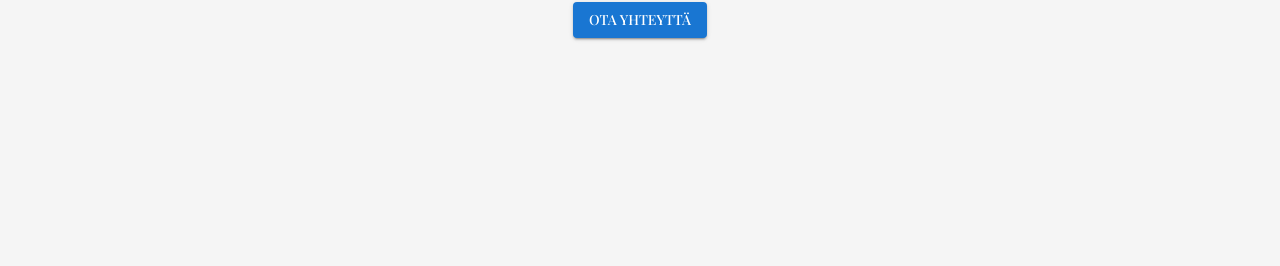
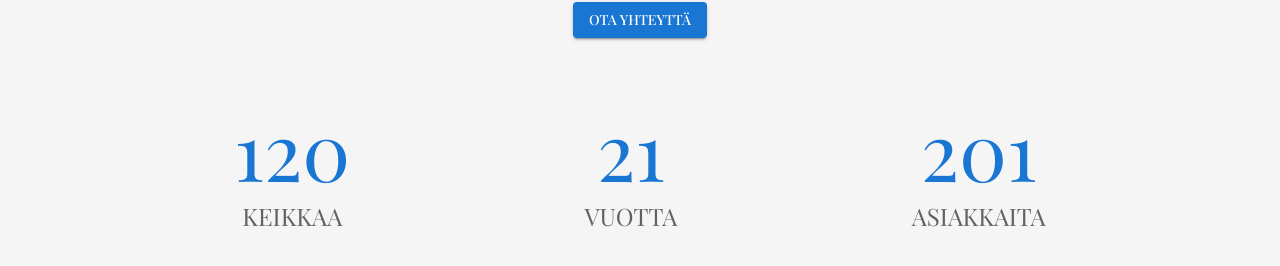
Before and after one commit to Shahtaa/PianoViihde, a React (Vite) app: page / in a window 1280 px wide. Shown: the part 1264-1530 px from the top of the page. Before the commit the page ends 1414 px from the top, so only its background shows below. Built offline with nearby package versions, Linux system fonts and the light colour scheme; no server answers; a web font is replaced by a local one.

Commit message:
Added CounterSection to Home

```diff
--- a/package.json
+++ b/package.json
@@ -14,8 +14,11 @@
     "@emotion/styled": "^11.13.0",
     "@mui/icons-material": "^6.1.6",
     "@mui/material": "^6.1.6",
+    "axios": "^1.7.7",
     "react": "^18.3.1",
+    "react-countup": "^6.5.3",
     "react-dom": "^18.3.1",
+    "react-intersection-observer": "^9.13.1",
     "react-router-dom": "^6.27.0",
     "swiper": "^9.4.1"
   },
--- a/src/components/Home/CounterSection/CounterSection.jsx
+++ b/src/components/Home/CounterSection/CounterSection.jsx
@@ -1,7 +1,67 @@
 import React from 'react'
+import CountUp from 'react-countup'
+import { Box, Typography } from '@mui/material'
+import { useInView } from 'react-intersection-observer'
 
 function CounterSection() {
-  return <div>CounterSection</div>
+  const { ref, inView } = useInView({ triggerOnce: true, threshold: 0.5 })
+
+  return (
+    <Box
+      ref={ref}
+      sx={{
+        display: 'flex',
+        justifyContent: 'space-evenly',
+        flexDirection: { xs: 'column', sm: 'row' },
+        padding: '2rem 0',
+        gap: { xs: 2, sm: 0 },
+      }}
+    >
+      {inView && (
+        <>
+          <Box sx={{ textAlign: 'center' }}>
+            <Typography variant="h3" color="primary" fontSize="5rem">
+              <CountUp start={0} end={120} duration={2.5} />
+            </Typography>
+            <Typography
+              variant="subtitle1"
+              color="textSecondary"
+              gutterBottom
+              fontSize="1.5rem"
+            >
+              KEIKKAA
+            </Typography>
+          </Box>
+          <Box sx={{ textAlign: 'center' }}>
+            <Typography variant="h3" color="primary" fontSize="5rem">
+              <CountUp start={0} end={21} duration={2.5} />
+            </Typography>
+            <Typography
+              variant="subtitle1"
+              color="textSecondary"
+              gutterBottom
+              fontSize="1.5rem"
+            >
+              VUOTTA
+            </Typography>
+          </Box>
+          <Box sx={{ textAlign: 'center' }}>
+            <Typography variant="h3" color="primary" fontSize="5rem">
+              <CountUp start={0} end={201} duration={2.5} />
+            </Typography>
+            <Typography
+              variant="subtitle1"
+              color="textSecondary"
+              gutterBottom
+              fontSize="1.5rem"
+            >
+              ASIAKKAITA
+            </Typography>
+          </Box>
+        </>
+      )}
+    </Box>
+  )
 }
 
 export default CounterSection
--- a/src/components/Home/Home.jsx
+++ b/src/components/Home/Home.jsx
@@ -13,6 +13,7 @@ function Home() {
       <>
         <HeroSection />
         <IntroText />
+        <CounterSection />
       </>
     )
 }
```
Also changed, not shown: 1 other file (tests, documents, lock files or other folders).
